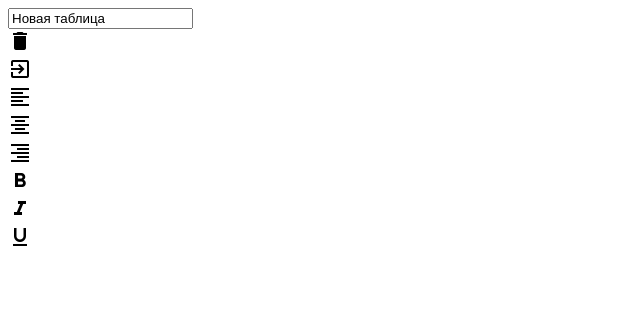
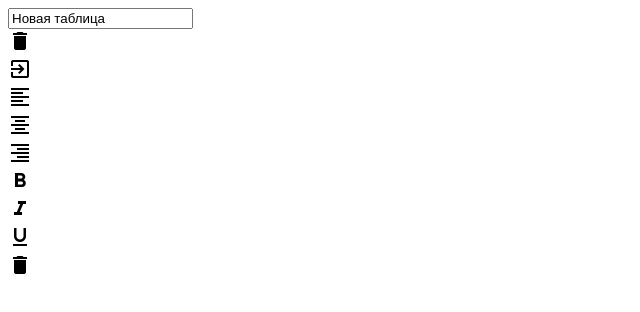
Before and after one commit to username40/excel, a website: page src/index.html in a window 1280 px wide. Shown: the full height of the page, 0-640 px from the left. Drawn offline with Linux system fonts and the light colour scheme.

Commit message:
update index? just for testing

```diff
--- a/src/index.html
+++ b/src/index.html
@@ -44,6 +44,9 @@
                 <div class="button">
                     <i class="material-icons">format_underline</i>
                 </div>
+                <div class="button">
+                    <i class="material-icons">delete</i>
+                </div>
             </div>
             <div class="excel__formula"></div>
             <div class="excel__table"></div>
```
